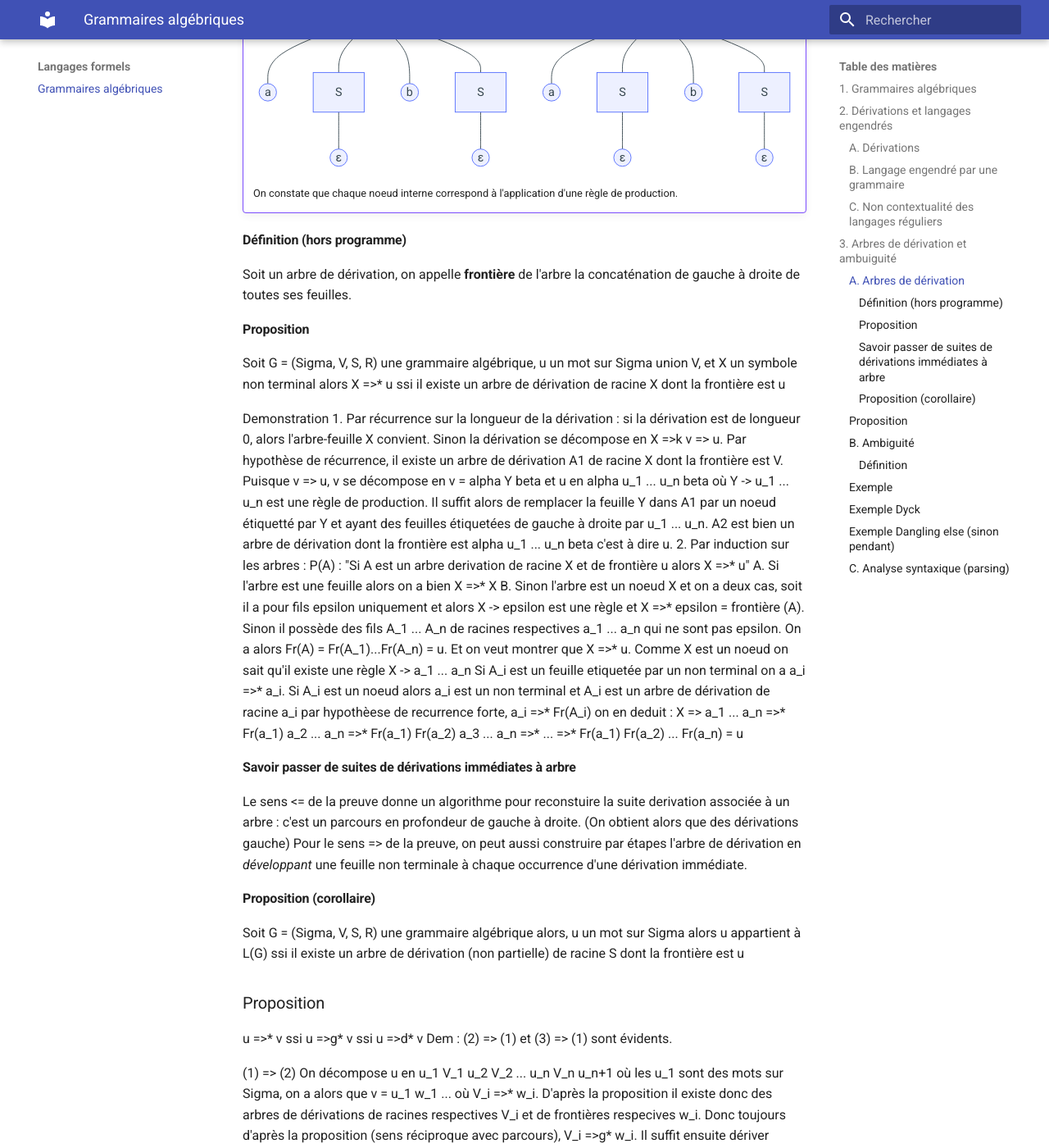
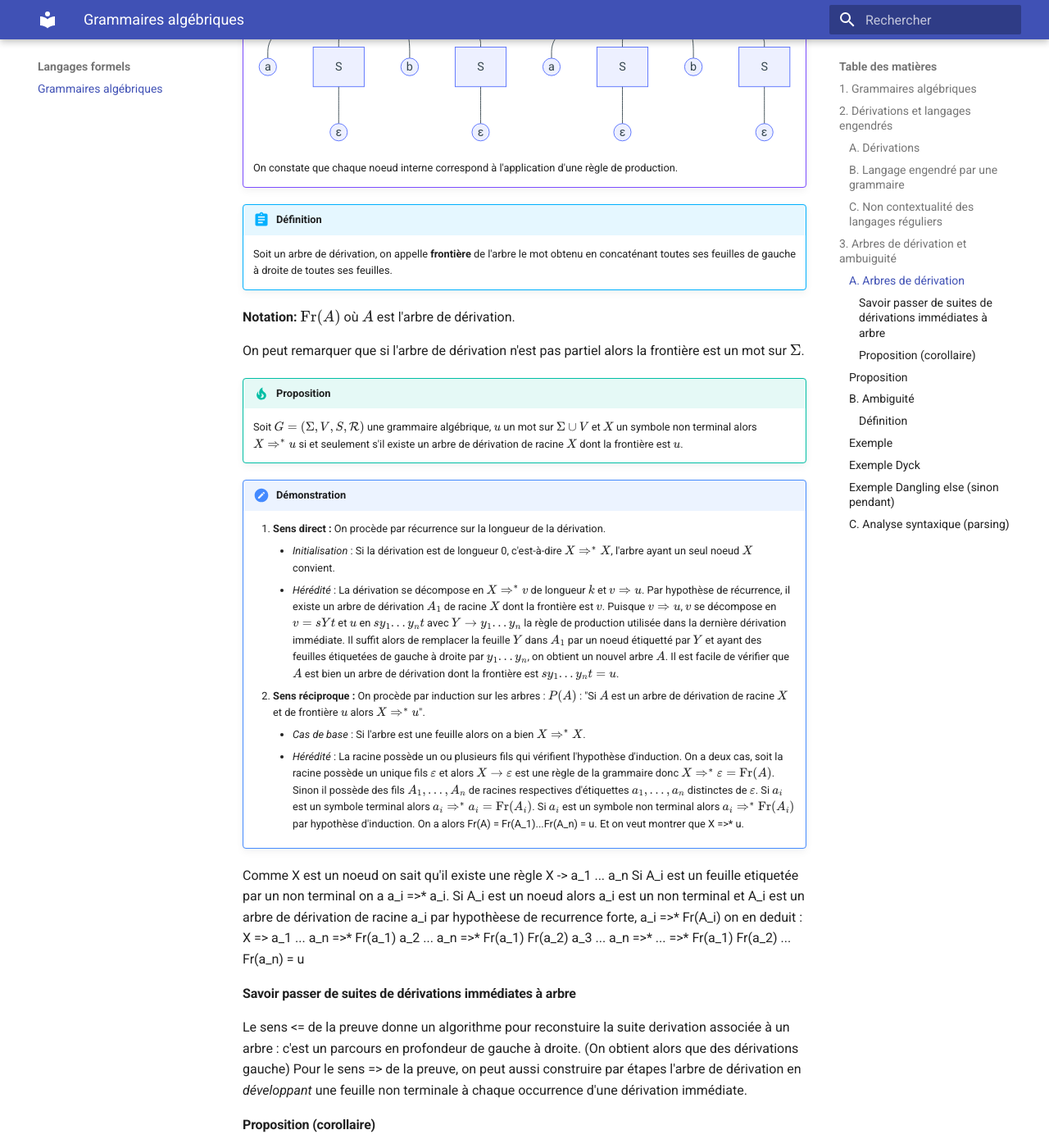
Before and after one commit to vincent-picard/vincent-picard.github.io, an MkDocs documentation site: the page built from docs/langages/grammaires.md, in a window 1280 px wide and 1400 px high, scrolled down 6643 px. Shown: the whole window at 82% size. Built offline with MkDocs 1.6.1 and Material for MkDocs 9.7.7, drawn with Linux system fonts in a browser that asks for light colours; some of the changed text lies outside the part shown.

Commit message:
grammaires

````diff
--- a/docs/langages/grammaires.md
+++ b/docs/langages/grammaires.md
@@ -228,9 +228,8 @@ Deux autres manières de le dire :
 
 Un tel arbre représente une suite de dérivations immédiates effectuée depuis $X$. Chaque noeud interne de l'arbre correspond à l'application d'une règle de production de la grammaire.
 
-Lorsque les feuilles de l'arbre contiennent encore des non terminaux on dit que c'est un ** arbre de dérivation partielle **.
-
-Les arbres de dérivation sont donc une manière plus commode de représenter une suite de dérivations :
+!!! info "Vocabulaire"
+    Lorsque les feuilles de l'arbre contiennent encore des non terminaux on dit que c'est un **arbre de dérivation partielle**.
 
 !!! example "Exemple (langage de Dyck)"
     Reprenons l'exemple de la grammaire générant le langage de Dyck :
@@ -251,19 +250,24 @@ Les arbres de dérivation sont donc une manière plus commode de représenter un
     ```
     On constate que chaque noeud interne correspond à l'application d'une règle de production.
 
-#### Définition (hors programme)
-Soit un arbre de dérivation, on appelle **frontière** de l'arbre la concaténation de gauche à droite de toutes ses feuilles.
+!!! abstract "Définition"
+    Soit un arbre de dérivation, on appelle **frontière** de l'arbre le mot obtenu en concaténant toutes ses feuilles de gauche à droite de toutes ses feuilles.
 
-#### Proposition
-Soit G = (Sigma, V, S, R) une grammaire algébrique, u un mot sur Sigma union V, et X un symbole non terminal alors
-X =>* u ssi il existe un arbre de dérivation de racine X dont la frontière est u
+**Notation:** $\mathrm{Fr}(A)$ où $A$ est l'arbre de dérivation.
 
-Demonstration
-    1. Par récurrence sur la longueur de la dérivation : si la dérivation est de longueur 0, alors l'arbre-feuille X convient. Sinon la dérivation se décompose en X =>k v => u. Par hypothèse de récurrence, il existe un arbre de dérivation A1 de racine X dont la frontière est V. Puisque v => u, v se décompose en v = alpha Y beta et u en alpha u_1 ... u_n beta où Y -> u_1 ... u_n est une règle de production. Il suffit alors de remplacer la feuille Y dans A1 par un noeud étiquetté par Y et ayant des feuilles étiquetées de gauche à droite par u_1 ... u_n. A2 est bien un arbre de dérivation dont la frontière est alpha u_1 ... u_n beta c'est à dire u.
-    2. Par induction sur les arbres :
-        P(A) : "Si A est un arbre derivation de racine X et de frontière u alors X =>* u"
-        A. Si l'arbre est une feuille alors on a bien X =>* X
-        B. Sinon l'arbre est un noeud X et on a deux cas, soit il a pour fils epsilon uniquement et alors X -> epsilon est une règle et X =>* epsilon = frontière (A). Sinon il possède des fils A_1 ... A_n de racines respectives a_1 ... a_n qui ne sont pas epsilon. On a alors Fr(A) = Fr(A_1)...Fr(A_n) = u. Et on veut montrer que X =>* u.
+On peut remarquer que si l'arbre de dérivation n'est pas partiel alors la frontière est un mot sur $\Sigma$.
+
+!!! tip "Proposition"
+    Soit $G = (\Sigma, V, S, \mathcal{R})$ une grammaire algébrique, $u$ un mot sur $\Sigma \cup V$ et $X$ un symbole non terminal alors $X \Rightarrow^* u$ si et seulement s'il existe un arbre de dérivation de racine $X$ dont la frontière est $u$.
+
+!!! note "Démonstration"
+
+    1. **Sens direct :** On procède par récurrence sur la longueur de la dérivation.
+        - *Initialisation* : Si la dérivation est de longueur 0, c'est-à-dire $X \Rightarrow^* X$, l'arbre ayant un seul noeud $X$ convient.
+        - *Hérédité* : La dérivation se décompose en $X \Rightarrow^* v$ de longueur $k$ et $v \Rightarrow u$. Par hypothèse de récurrence, il existe un arbre de dérivation $A_1$ de racine $X$ dont la frontière est $v$. Puisque $v \Rightarrow u$, $v$ se décompose en $v = s Y t$ et $u$ en $s y_1 ... y_n t$ avec $Y \to y_1 ... y_n$ la règle de production utilisée dans la dernière dérivation immédiate. Il suffit alors de remplacer la feuille $Y$ dans $A_1$ par un noeud étiquetté par $Y$ et ayant des feuilles étiquetées de gauche à droite par $y_1 ... y_n$, on obtient un nouvel arbre $A$. Il est facile de vérifier que $A$ est bien un arbre de dérivation dont la frontière est $s y_1 ... y_n t = u$.
+    2. **Sens réciproque :** On procède par induction sur les arbres : $P(A)$ : "Si $A$ est un arbre de dérivation de racine $X$ et de frontière $u$ alors $X \Rightarrow^* u$".
+        - *Cas de base* : Si l'arbre est une feuille alors on a bien $X \Rightarrow^* X$.
+        - *Hérédité* : La racine possède un ou plusieurs fils qui vérifient l'hypothèse d'induction. On a deux cas, soit la racine possède un unique fils $\varepsilon$ et alors $X \to \varepsilon$ est une règle de la grammaire donc $X \Rightarrow^* \varepsilon = \mathrm{Fr}(A)$. Sinon il possède des fils $A_1, \dots,  A_n$ de racines respectives d'étiquettes $a_1, \dots, a_n$ distinctes de $\varepsilon$. Si $a_i$ est un symbole terminal alors $a_i \Rightarrow^* a_i = \mathrm{Fr}(A_i)$. Si $a_i$ est un symbole non terminal alors $a_i \Rightarrow^* \mathrm{Fr}(A_i)$ par hypothèse d'induction. On a alors Fr(A) = Fr(A_1)...Fr(A_n) = u. Et on veut montrer que X =>* u.
 Comme X est un noeud on sait qu'il existe une règle X -> a_1 ... a_n
 Si A_i est un feuille etiquetée par un non terminal on a a_i =>* a_i. Si A_i est un noeud alors a_i est un non terminal et A_i est un arbre de dérivation de racine a_i par hypothèese de recurrence forte, a_i =>* Fr(A_i) on en deduit :
 X => a_1 ... a_n =>* Fr(a_1) a_2 ... a_n =>* Fr(a_1) Fr(a_2) a_3 ... a_n =>* ... =>* Fr(a_1) Fr(a_2) ... Fr(a_n) = u
````
